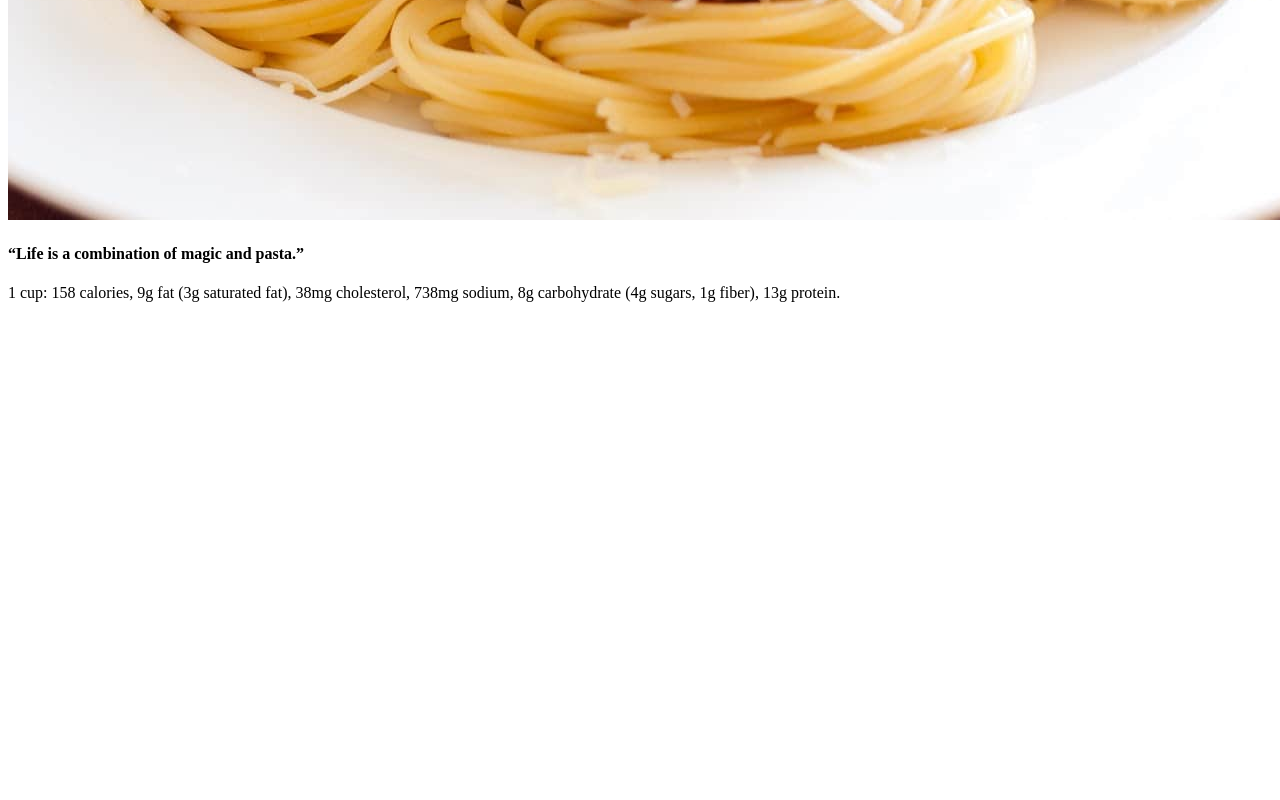
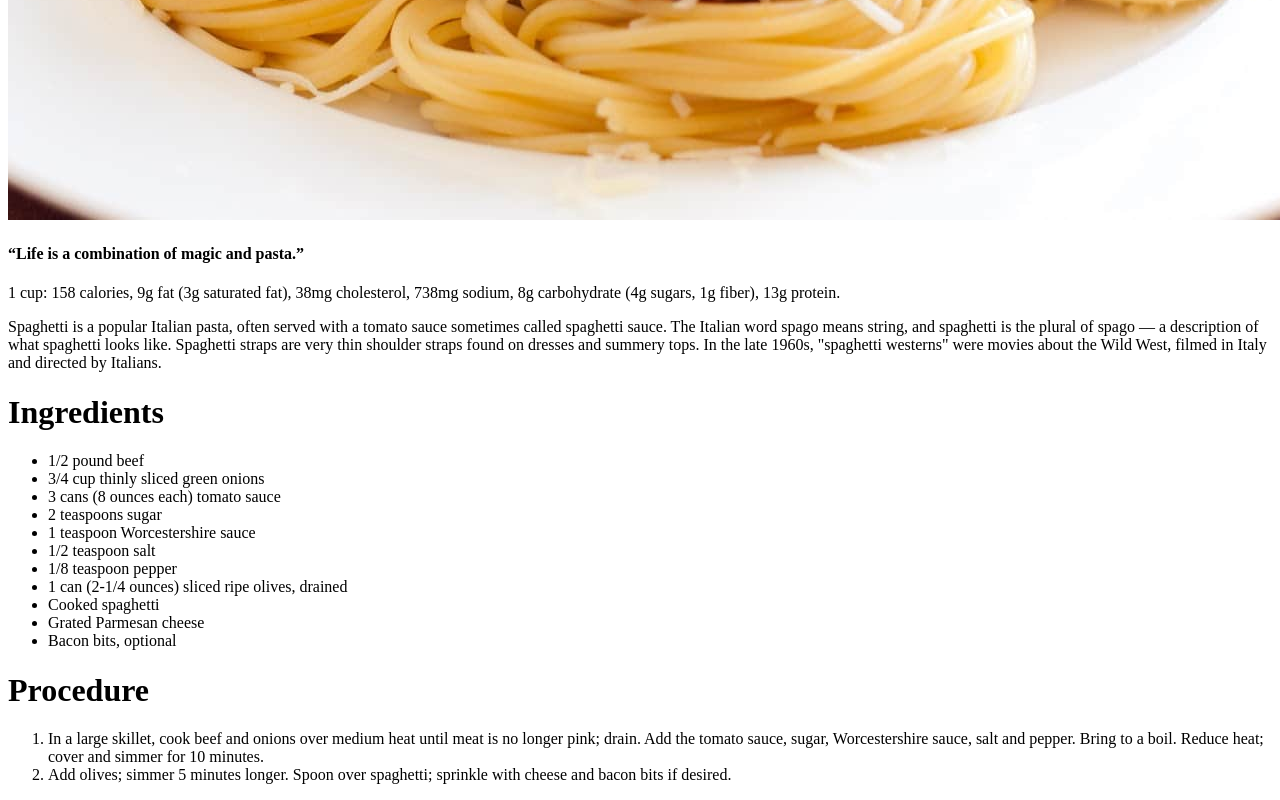
Before and after one commit to andreisarazaru/odin-recipes, a plain HTML site: page recipes/spaghetti.html in a window 1280 px wide. Shown: the part 927-1727 px from the top of the page. Before the commit the page ends 1245 px from the top, so only its background shows below. Drawn offline with Linux system fonts and the light colour scheme.

Commit message:
Added the first recipe

```diff
--- a/recipes/spaghetti.html
+++ b/recipes/spaghetti.html
@@ -10,7 +10,37 @@
         <h4>“Life is a combination of magic and pasta.”</h4>
         <p>1 cup: 158 calories, 9g fat (3g saturated fat), 38mg cholesterol,
             738mg sodium, 8g carbohydrate (4g sugars, 1g fiber), 13g protein.</p>
-        <p></p>
+        <p>Spaghetti is a popular Italian pasta, often served with a tomato
+            sauce sometimes called spaghetti sauce. The Italian word spago
+            means string, and spaghetti is the plural of spago — a description
+            of what spaghetti looks like. Spaghetti straps are very thin
+            shoulder straps found on dresses and summery tops. In the late
+            1960s, "spaghetti westerns" were movies about the Wild West, filmed
+            in Italy and directed by Italians.</p>
+        <h1>Ingredients</h1>
+        <ul>
+            <li>1/2 pound beef</li>
+            <li>3/4 cup thinly sliced green onions</li>
+            <li>3 cans (8 ounces each) tomato sauce</li>
+            <li>2 teaspoons sugar</li>
+            <li>1 teaspoon Worcestershire sauce</li>
+            <li>1/2 teaspoon salt </li>
+            <li>1/8 teaspoon pepper</li>
+            <li>1 can (2-1/4 ounces) sliced ripe olives, drained</li>
+            <li>Cooked spaghetti</li>
+            <li>Grated Parmesan cheese</li>
+            <li>Bacon bits, optional</li>
+        </ul>
+        <h1>Procedure</h1>
+        <ol>
+            <li>In a large skillet, cook beef and onions over medium heat until
+                meat is no longer pink; drain. Add the tomato sauce, sugar,
+                Worcestershire sauce, salt and pepper. Bring to a boil. Reduce
+                heat; cover and simmer for 10 minutes.</li>
+            <li>Add olives; simmer 5 minutes longer. Spoon over spaghetti;
+                sprinkle with cheese and bacon bits if desired.
+            </li>
+        </ol>
 
 
     </body>
```
